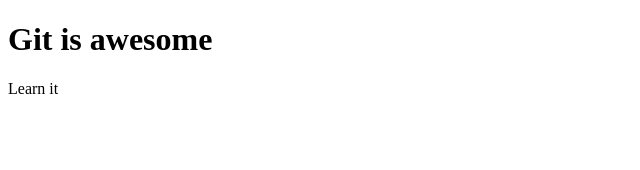
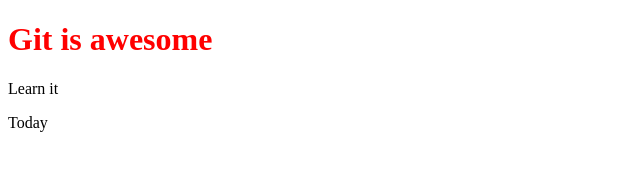
Before and after one commit to Gio-tech-byte/Test, a plain HTML site: page index.html in a window 1280 px wide. Shown: the whole page, without its empty margins (0-640 px from the left). Drawn offline with Linux system fonts and the light colour scheme.

Commit message:
feat: added styles

```diff
--- a/index.html
+++ b/index.html
@@ -5,9 +5,11 @@
     <meta http-equiv="X-UA-Compatible" content="IE=edge">
     <meta name="viewport" content="width=device-width, initial-scale=1.0">
     <title>Git</title>
+    <link rel="stylesheet" href = "styles.css">
 </head>
 <body>
     <h1>Git is awesome</h1>
     <p>Learn it</p>
+    <p>Today</p>
 </body>
 </html>
--- /dev/null
+++ b/styles.css
@@ -0,0 +1,3 @@
+h1 {
+    color: red;
+}
```
